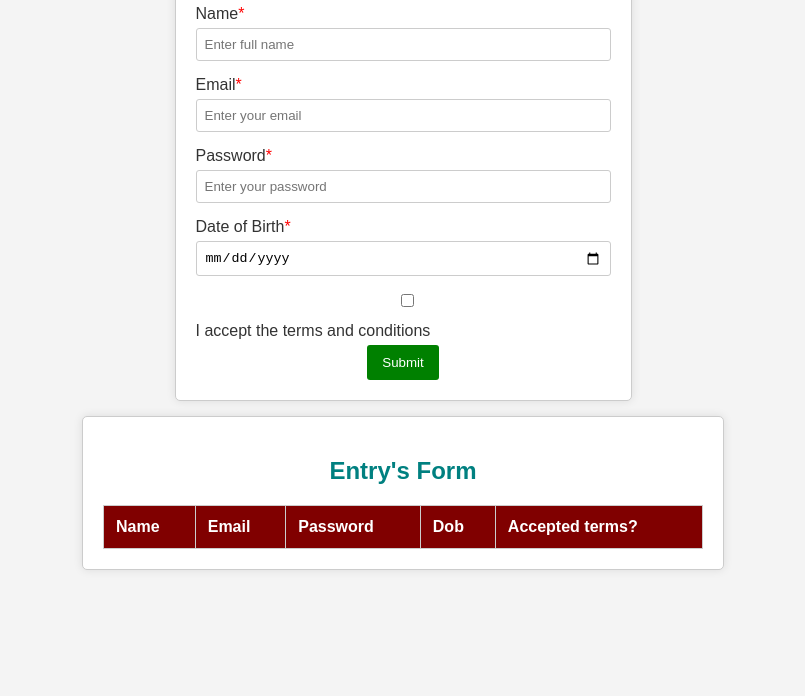
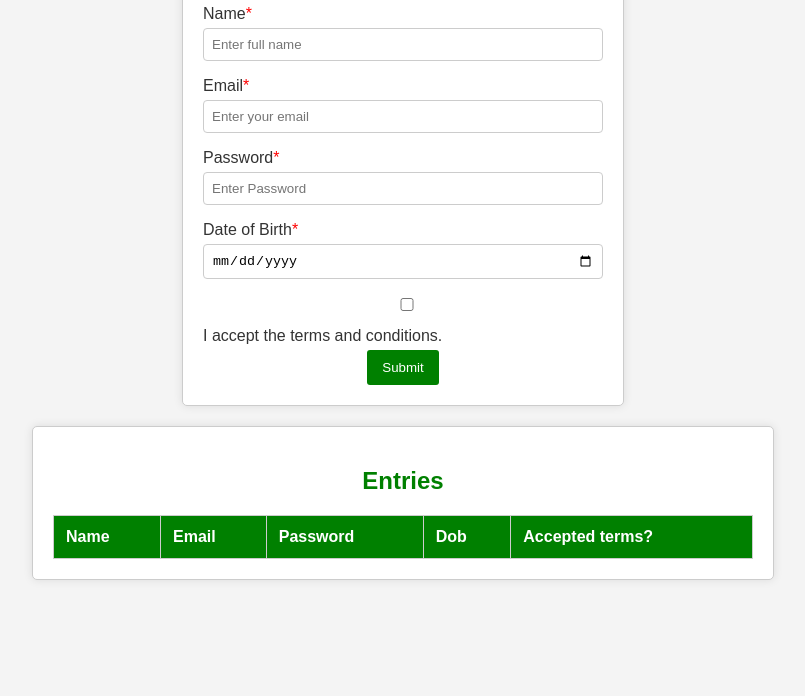
Before and after one commit to Saieega/WD-101, a plain HTML site: page index.html in a window 1280 px wide. Shown: the part 104-800 px from the top of the page, without its empty margins (237-1042 px from the left). Drawn offline with Linux system fonts and the light colour scheme.

Commit message:
Update index.html

```diff
--- a/index.html
+++ b/index.html
@@ -12,7 +12,7 @@
             padding: 0;
         }
         .form-container {
-            width: 415px;
+            width: 400px;
             margin: auto;
             padding: 20px;
             background-color: #fff;
@@ -22,18 +22,18 @@
             margin-top: 20px;
         }
         .table-container {
-            width: 600px;
+            width: 700px;
             margin: auto;
             padding: 20px;
             background-color: #fff;
             border: 1px solid #ccc;
             border-radius: 5px;
             box-shadow: 0px 0px 10px rgba(0, 0, 0, 0.1);
-            margin-top: 15px;
+            margin-top: 20px;
         }
         h2 {
             text-align: center;
-            color: #008080;
+            color: #008000;
         }
         label {
             display: block;
@@ -47,9 +47,9 @@
         input[type="checkbox"] {
             width: 100%;
             padding: 8px;
-            margin-bottom: 15px;
+            margin-bottom: 16px;
             border: 1px solid #ccc;
-            border-radius: 3px;
+            border-radius: 4px;
             box-sizing: border-box;
         }
         button {
@@ -73,7 +73,7 @@
             text-align: left;
         }
         th {
-            background-color: #800000;
+            background-color: #008000;
             color: #fff;
         }
         tbody tr:hover {
@@ -93,20 +93,20 @@
             <input type="email" id="email" name="email" required placeholder="Enter your email">
 
             <label for="password">Password<font color=red>*</font></label>
-            <input type="password" id="password" name="password" placeholder="Enter your password" required>
+            <input type="password" id="password" name="password" placeholder="Enter Password" required>
 
-            <label for="Dob">Date of Birth<font color=red>*</font></label>
-            <input type="date" id="Dob" name="Dob" placeholder="dd/mm/yyyy" onchange="restrict()" required class="form-control date-input">
+            <label for="dob">Date of Birth<font color=red>*</font></label>
+            <input type="date" id="dob" name="dob" placeholder="dd/mm/yyyy" onchange="restrict()" required class="form-control date-input">
 
             <input type="checkbox" id="terms" name="terms" required>
-            <label for="terms">I accept the terms and conditions</label>
+            <label for="terms">I accept the terms and conditions.</label>
 
             <button type="submit">Submit</button>
         </form>
     </div>
 
     <div class="table-container" id="output">
-        <h2>Entry's Form</h2>
+        <h2>Entries</h2>
         <table>
             <thead>
                 <tr>
```
